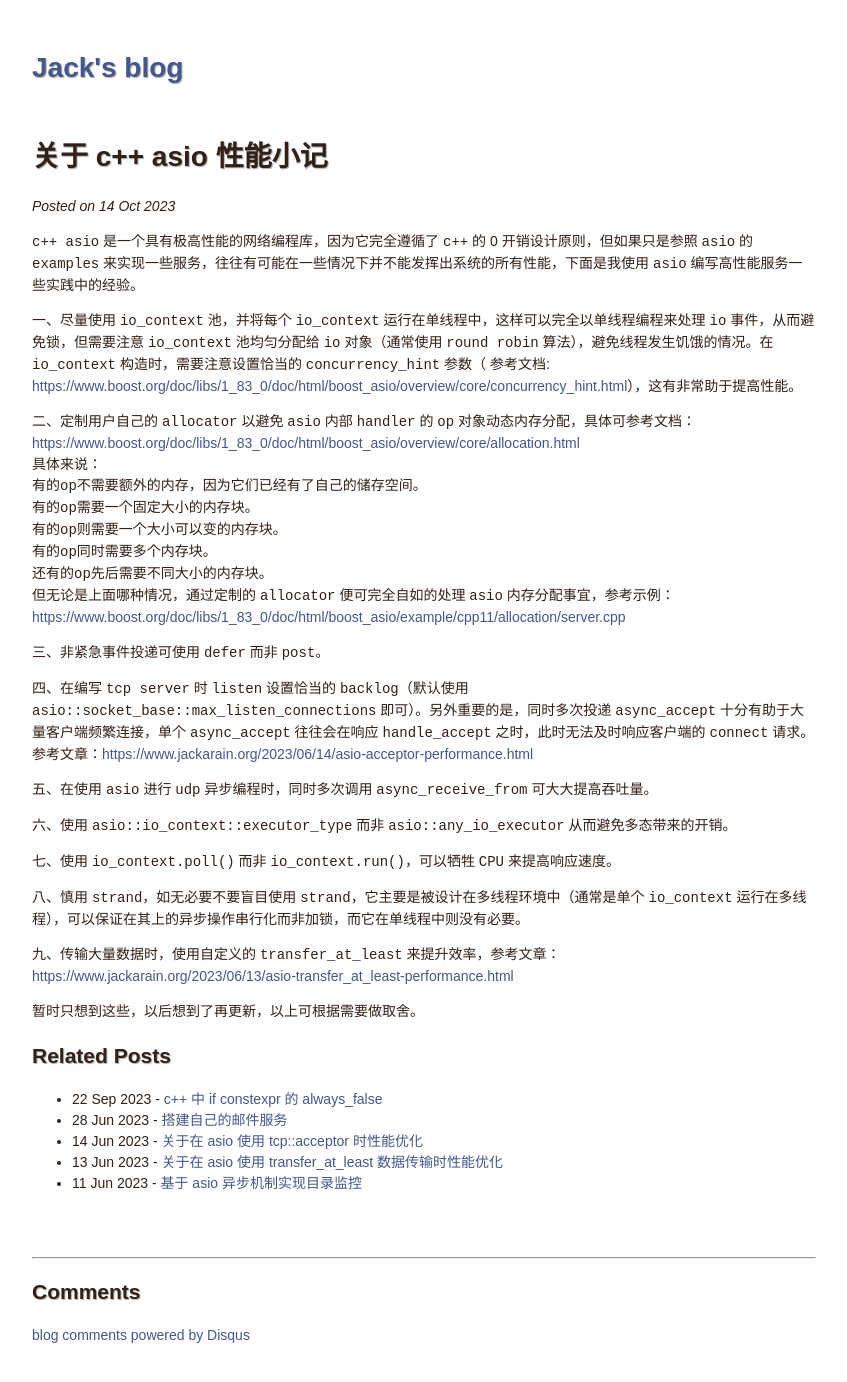
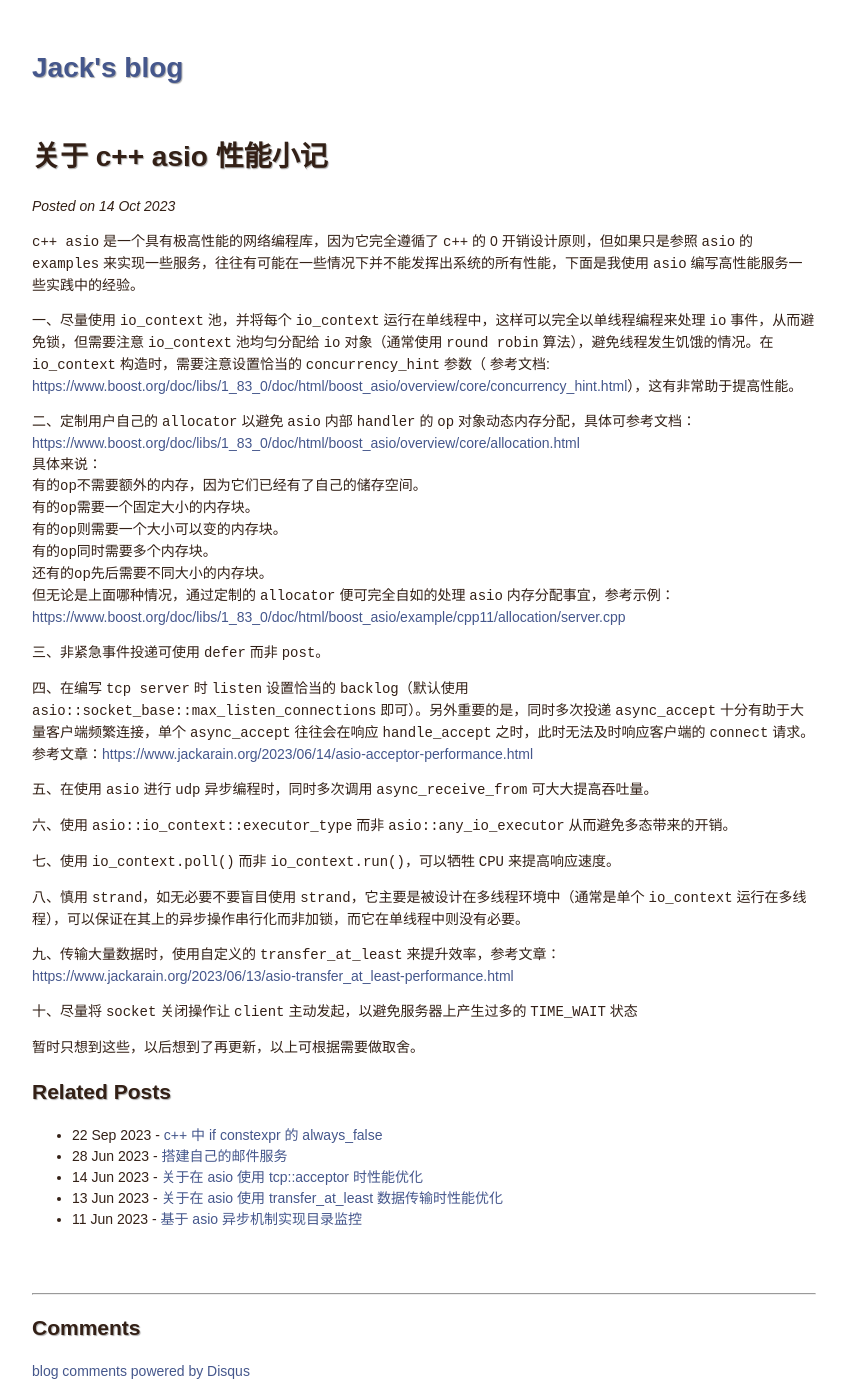
Before and after one commit to Jackarain/jackarain.github.com, a Jekyll site: the page built from _posts/2023-10-14-asio-performance.md, in a window 1280 px wide. Shown: the whole page, without its empty margins (216-1063 px from the left). Built offline with Jekyll 4.4.1, drawn with Linux system fonts in a browser that asks for light colours; Markdown is read by kramdown in place of the engine named in the settings; comment, search, counter and statistics services are not loaded; before the commit the page ends 1346 px from its top, so only the background shows below that.

Commit message:
Update 2023-10-14-asio-performance.md

```diff
--- a/_posts/2023-10-14-asio-performance.md
+++ b/_posts/2023-10-14-asio-performance.md
@@ -31,5 +31,6 @@ title: 关于 c++ asio 性能小记
 
 九、传输大量数据时，使用自定义的 `transfer_at_least` 来提升效率，参考文章：[https://www.jackarain.org/2023/06/13/asio-transfer_at_least-performance.html](https://www.jackarain.org/2023/06/13/asio-transfer_at_least-performance.html)
 
+十、尽量将 `socket` 关闭操作让 `client` 主动发起，以避免服务器上产生过多的 `TIME_WAIT` 状态
 
 暂时只想到这些，以后想到了再更新，以上可根据需要做取舍。
```
